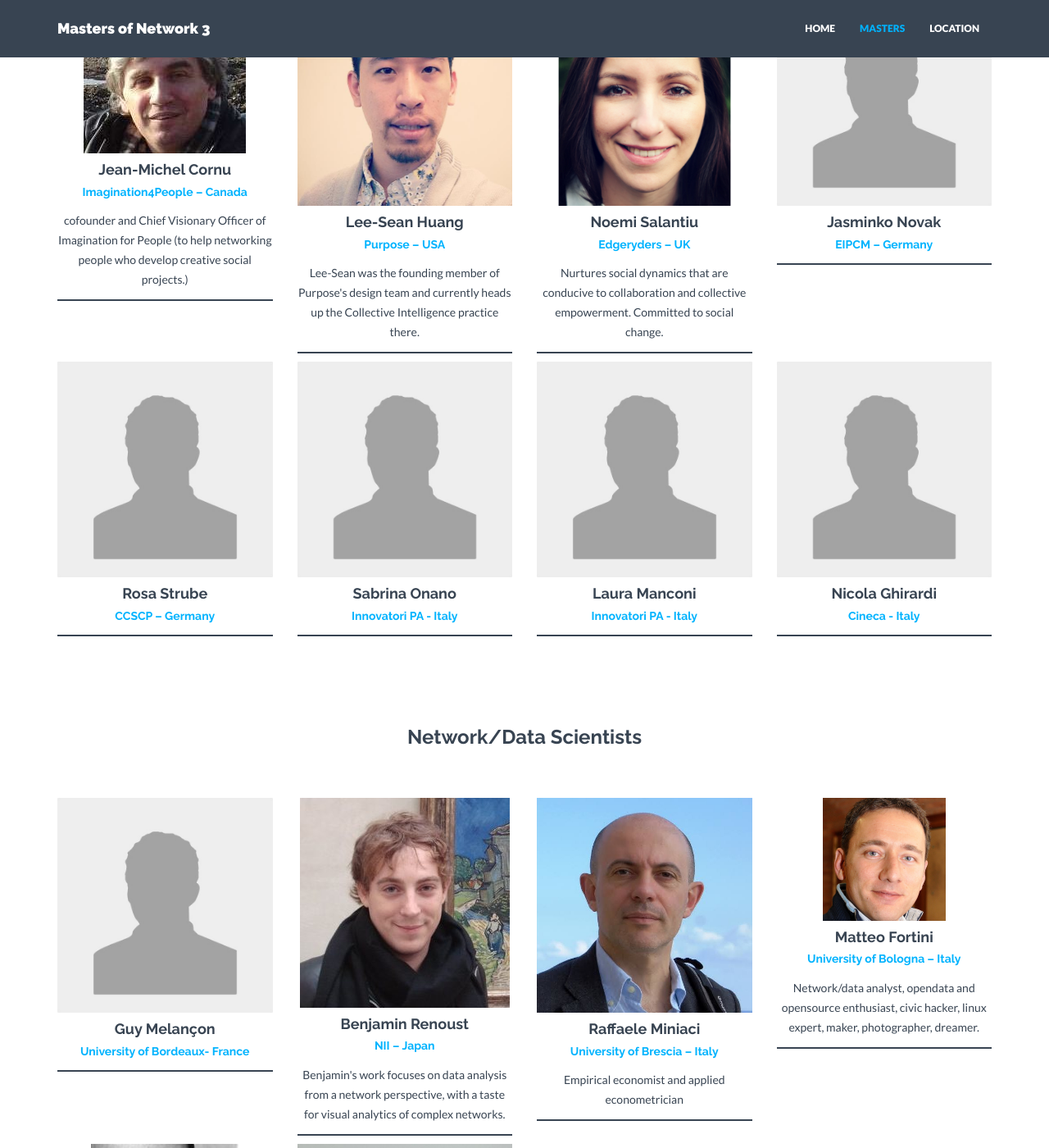
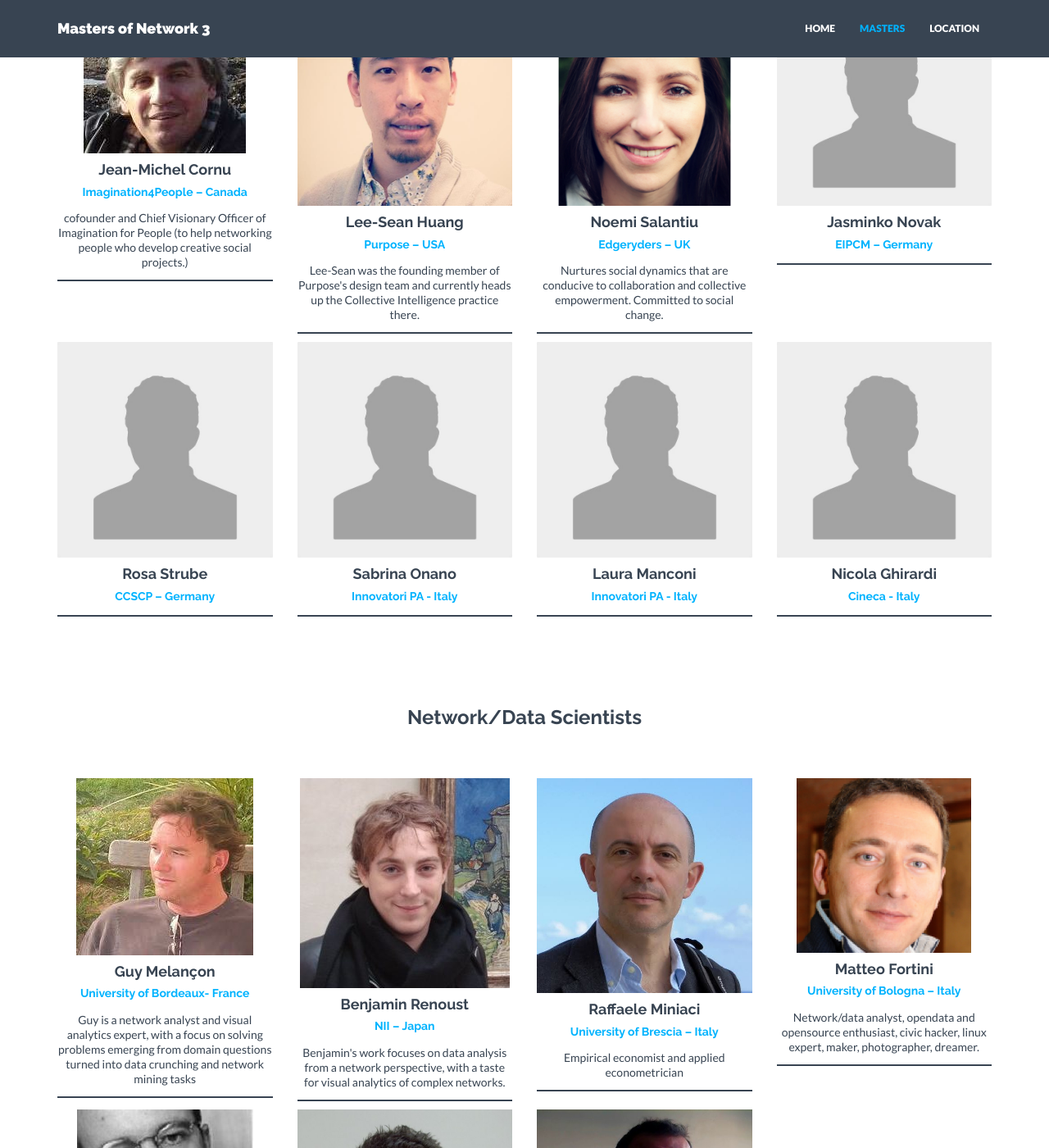
Before and after one commit to Wikitalia/MoN3, a Jekyll site: the page built from masters.html, in a window 1280 px wide and 1400 px high, scrolled down 562 px. Shown: the whole window at 82% size. Built offline with Jekyll 4.4.1, drawn with Linux system fonts in a browser that asks for light colours; nearby versions of some CDN libraries; some of the changed text lies outside the part shown.

Commit message:
fixes masters pages

```diff
--- a/_config.yml
+++ b/_config.yml
@@ -90,11 +90,18 @@
     - name: Guy Melançon
       category: Network/Data Scientists
       position: "University of Bordeaux- France"
-      text:
-      img: person.jpg
+      text: |
+          Guy is a network analyst and visual analytics expert,
+          with a focus on solving problems emerging from domain
+          questions turned into data crunching and network mining tasks
+      img: guy_melancon.jpg
       social:
-        - title: twitter
-          url: https://twitter.com
+        - title: link
+          url: http://about.me/guywiz
+        - title: link
+          url: http://www.labri.fr/perso/melancon/doku.php
+        - title: link
+          url: http://www.labri.fr/perso/melancon
     - name: Benjamin Renoust
       category: Network/Data Scientists
       position: "NII – Japan"
@@ -139,6 +146,18 @@
           url: https://twitter.com/alberto_cottica
         - title: link
           url: http://www.cottica.net
+    - name: Alfonso Crisci
+      category: Network/Data Scientists
+      position: "Institute of Biometeorology CNR of Florence - Italy"
+      text: "Biometeorologist at IBIMET CNR working on information retrieval concerning climate and meteo."
+      img: alfonso_crisci.jpg
+      social:
+        - title: link
+          url: http://www.ibimet.cnr.it
+        - title: twitter
+          url: https://twitter.com/alf_crisci
+        - title: link
+          url:  http://scholar.google.it/citations?user=D6YYpg0AAAAJ
     - name: Mark Klein
       category: Collective Intelligence researchers
       position: "MIT – USA and University of Zurich – Switzerland"
@@ -217,10 +236,10 @@
       text: |
           Bioengineer. Master in Open Innovation and Knowledge Transfer.
           He is interested in participatory democracy phenomena.
-      img: person.jpg
+      img: nicola_bianchi.jpg
       social:
         - title: twitter
-          url: https://twitter.com/
+          url: https://twitter.com/nikko801
     - name: Sabrina Onano
       category: Community managers
       position: "Innovatori PA - Italy"
--- a/_includes/css/style.css
+++ b/_includes/css/style.css
@@ -217,6 +217,9 @@
 .masters .row {
     margin-bottom:10px;
 }
+.masters p {
+    line-height:18px;
+}
 /*	################################################################
 	SITE WRAPS
 ################################################################# */
@@ -326,13 +329,14 @@
 	color:#fff;
 	margin:0;
 	padding:40px 5px 0;
+    margin-bottom:30px;
 	font-size:16px;
 	text-transform:uppercase;
 }
 .tpl6 .dmbutton
 {
 	display:inline-block;
-	margin:30px 5px 20px 5px;
+	margin:5px 5px 5px 5px;
 	font-size:13px;
 }
 
```
Also changed, not shown: assets/img/members/alfonso_crisci.jpg (added), assets/img/members/giovanni_ponti.jpg, assets/img/members/guy_melancon.jpg (added), assets/img/members/matteo_fortini.png, assets/img/members/nicola_bianchi.jpg (added).
